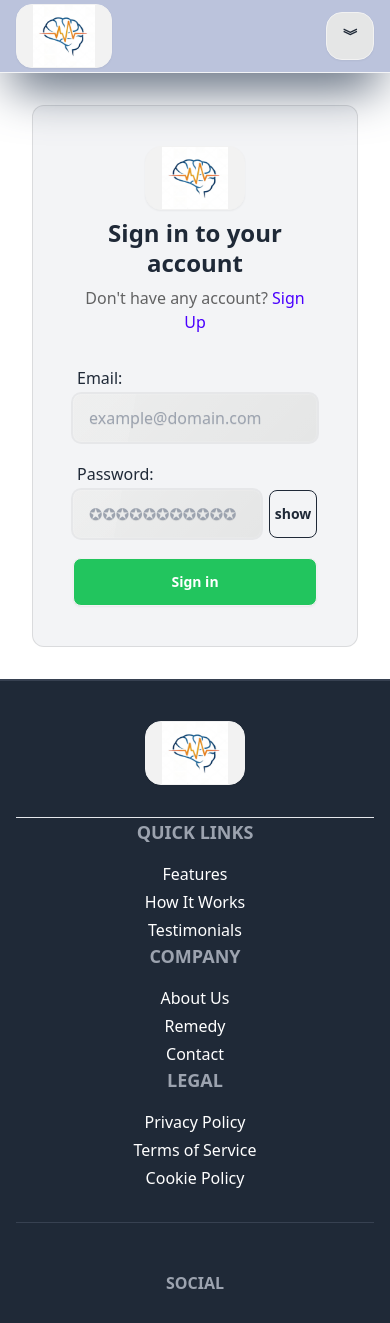
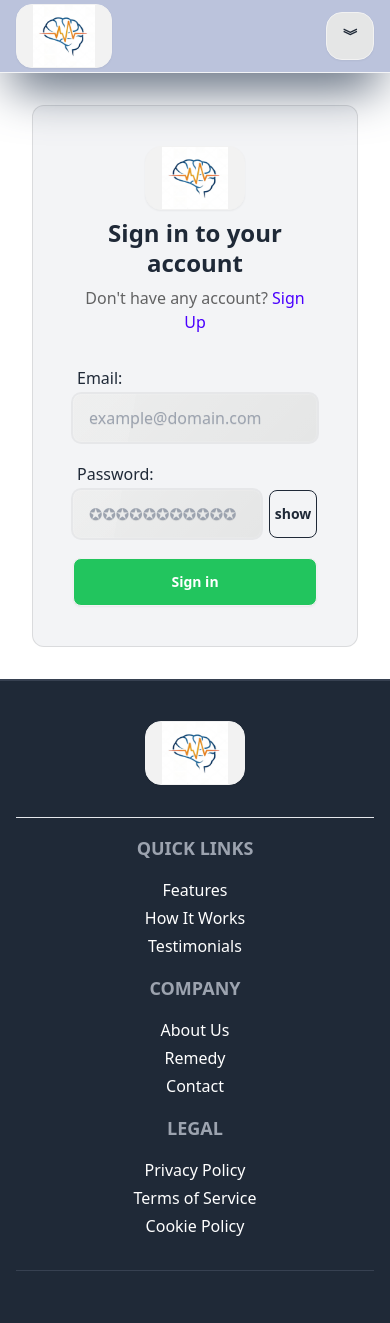
Before and after one commit to TBS96/neuroAI-client, a React (Vite) app: page /login in a window 390 px wide. Shown: the top 1323 px of the page. Built offline with nearby package versions, Linux system fonts and the light colour scheme.

Commit message:
fixed x2: responsiveness in component Footer.jsx
Signed-off-by: TBS96 <9tbs6@proton.me>

```diff
--- a/src/components/Footer/Footer.jsx
+++ b/src/components/Footer/Footer.jsx
@@ -119,7 +119,7 @@ function Footer() {
                     {/* Footer Sections */}
                     {additionalLinks.map((section, index) => (
                         <div key={index} className="w-full md:w-auto text-center">
-                            <h3 className="font-semibold text-lg text-gray-400 uppercase mb-4">{section.title}</h3>
+                            <h3 className="font-semibold text-lg text-gray-400 uppercase my-4 md:my-0">{section.title}</h3>
                             <ul className="mt-2">
                                 {section.links.map((link, idx) => (
                                     <li key={idx} className="mt-1 hover:underline underline-offset-4 hover:translate-x-2 transition-all duration-300">
```
